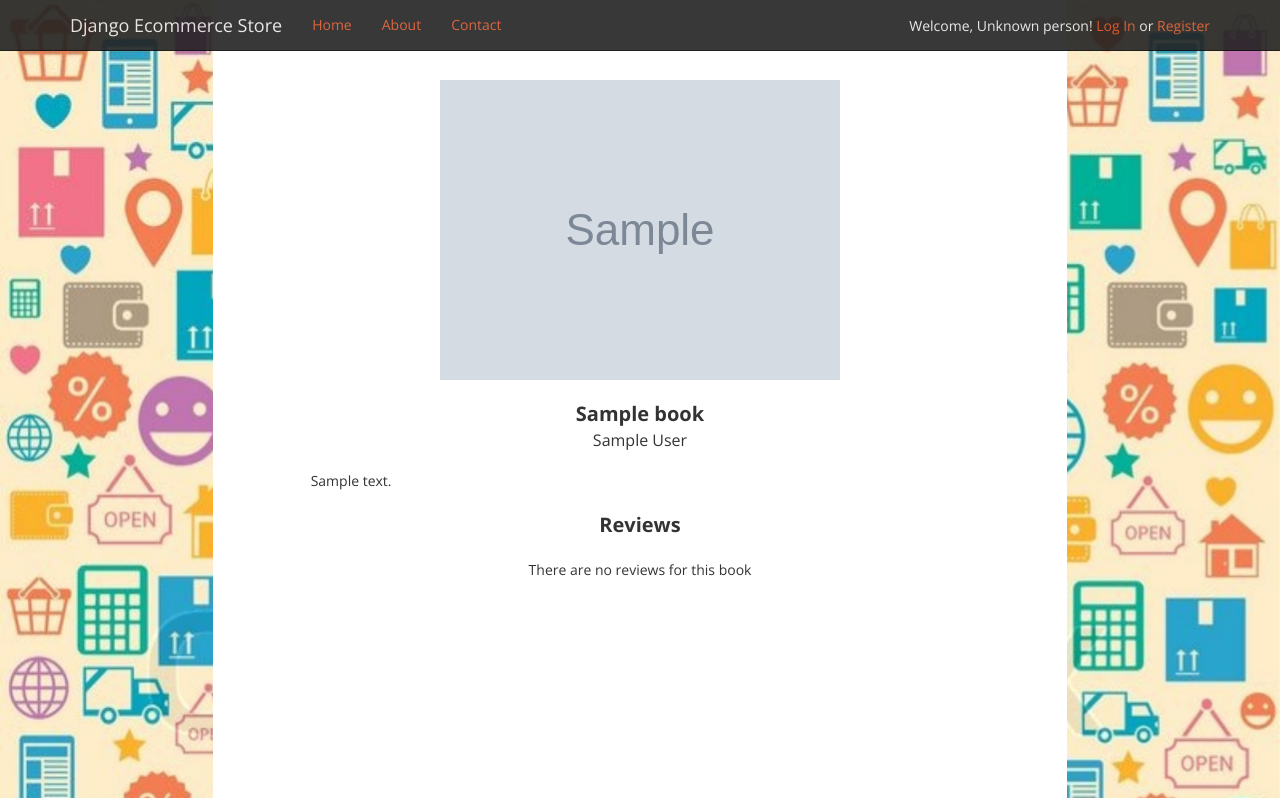
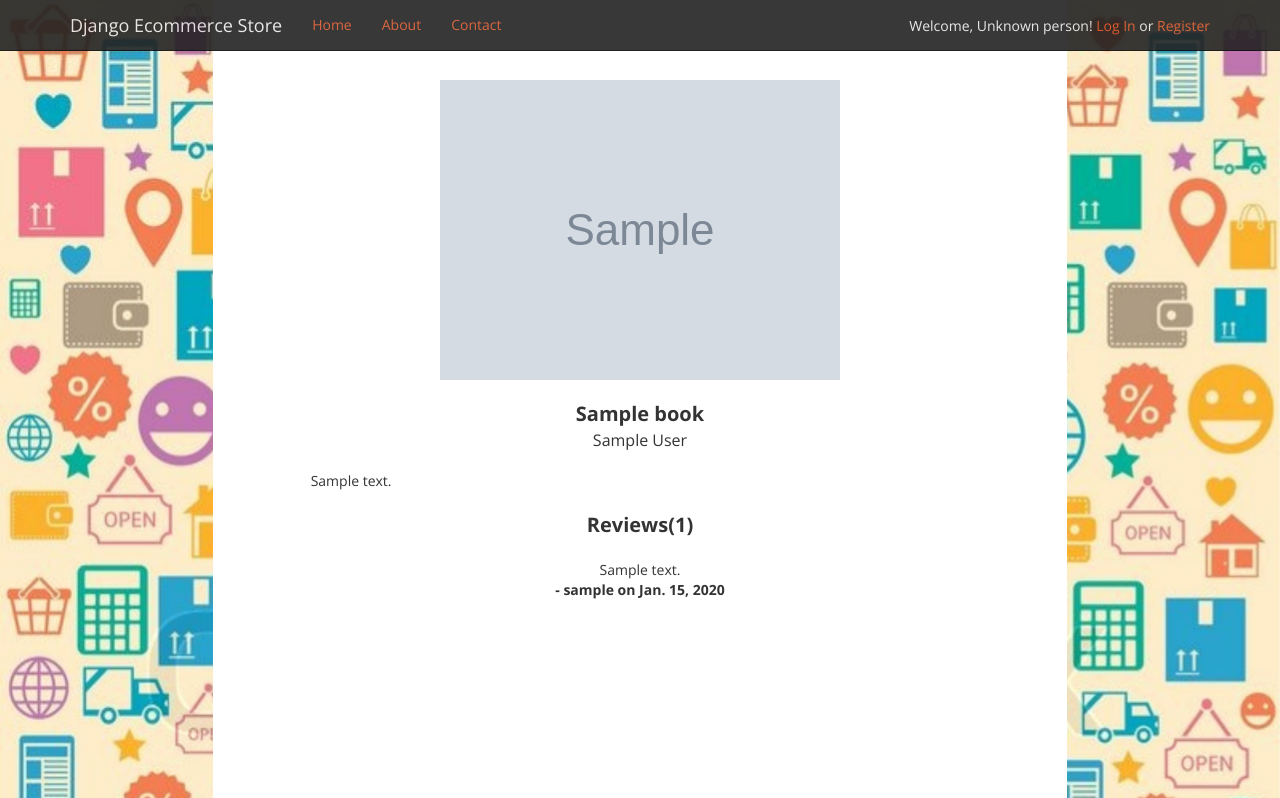
Before and after one commit to ektasg/ecommerce, a Django app: page /store/book/1 in a window 1280 px wide. Shown: the top 798 px of the page. Run offline with Django 3.2, Linux system fonts and the light colour scheme; tables that the repository leaves empty hold one stand-in row (values such as "Sample post"); grey boxes marked "Sample" are stand-in pictures; some libraries are stand-ins or nearby versions.

Commit message:
Add Review form and saving the review.

```diff
--- /dev/null
+++ b/store/forms.py
@@ -0,0 +1,5 @@
+from django import forms
+
+
+class ReviewForm(forms.Form):
+    text = forms.CharField(widget=forms.Textarea, label='')
--- a/store/templates/store/detail.html
+++ b/store/templates/store/detail.html
@@ -9,15 +9,30 @@
         <span class="detail_book_title">{{book.title}}</span>
         <span class="detail_book_author">{{book.author}}</span>
         <div class="detail_book_description">{{book.description}}</div>
-        <div class="detail_book_reviews_title">Reviews</div>
+        <div class="detail_book_reviews_title">Reviews{% if reviews %}({{reviews.count}}) {% endif %}</div>
         <div class="detail_book_reviews">
-            {% if book.reviews%}
-                {% for review in book.reviews %}
-                    {{review.text }}
+            <div class="col-md-6 col-md-offset-3">
+                {% if form %}
+                    <h4>Have you read this book? Post a Review</h4>
+                    <form class="form-inline" action="{% url 'book_details' book.pk %}" method="POST">
+                        {% csrf_token %}
+                        {{ form.as_p }}
+                        <input type="submit" value="submit">
+                    </form>
+                {% endif %}
+                {% for review in reviews %}
+                    <div>
+                        {{ review.text }}
+                    </div>
+                    <div style="font-weight: bold">
+                        - {{ review.user.username }} on {{ review.publish_date }}
+                    </div>
+                {% empty %}
+                    <div style="margin-top:20 px">
+                        There are no reviews for this book yet !
+                    </div>
                 {% endfor %}
-            {% else %}
-                There are no reviews for this book
-            {% endif%}
+            </div>
         </div>
     </div>
 </div>
--- a/store/views.py
+++ b/store/views.py
@@ -1,6 +1,7 @@
 from django.shortcuts import render, redirect
-from .models import Book, BookOrder, Cart
+from .models import Book, BookOrder, Cart, Review
 from django.core.exceptions import ObjectDoesNotExist
+from .forms import ReviewForm
 
 # create index view for landing page
 def index(request):
@@ -16,9 +17,25 @@ def store(request):
 
 
 def book_details(request, book_id):
+    book = Book.objects.get(pk=book_id)
     context = {
-        'book': Book.objects.get(pk=book_id),
+        'book': book,
     }
+    if request.user.is_authenticated:
+        if request.method == "POST":
+            form = ReviewForm(request.POST)
+            if form.is_valid():
+                new_review = Review.objects.create(
+                    user = request.user,
+                    book = context['book'],
+                    text = form.cleaned_data.get('text'),
+                )
+                new_review.save()
+        else:
+            if Review.objects.filter(user=request.user, book=context['book']).count() ==0:
+                form = ReviewForm()
+                context['form'] = form
+    context['reviews'] = book.review_set.all()
     return render(request, 'store/detail.html' , context)
 
 
```
